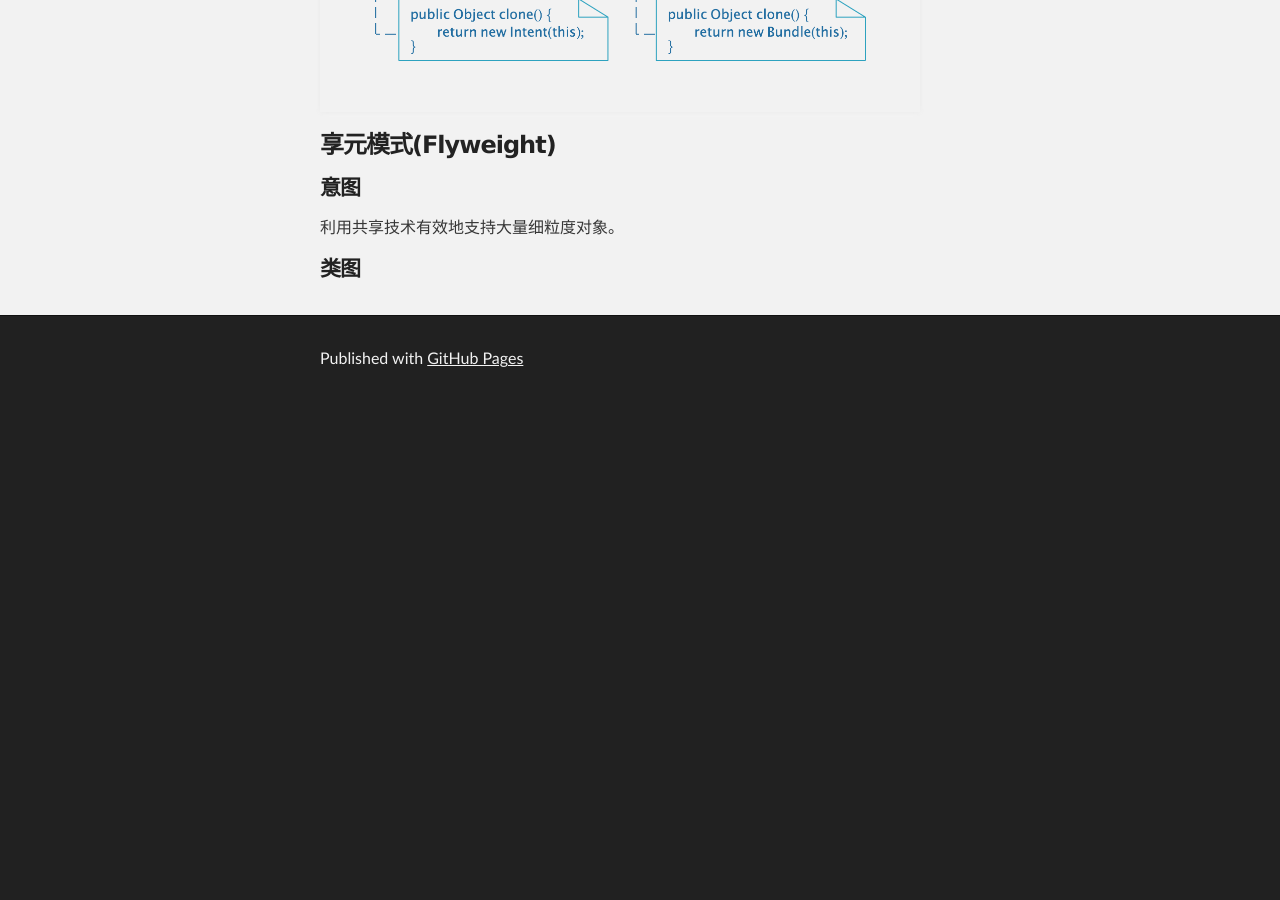
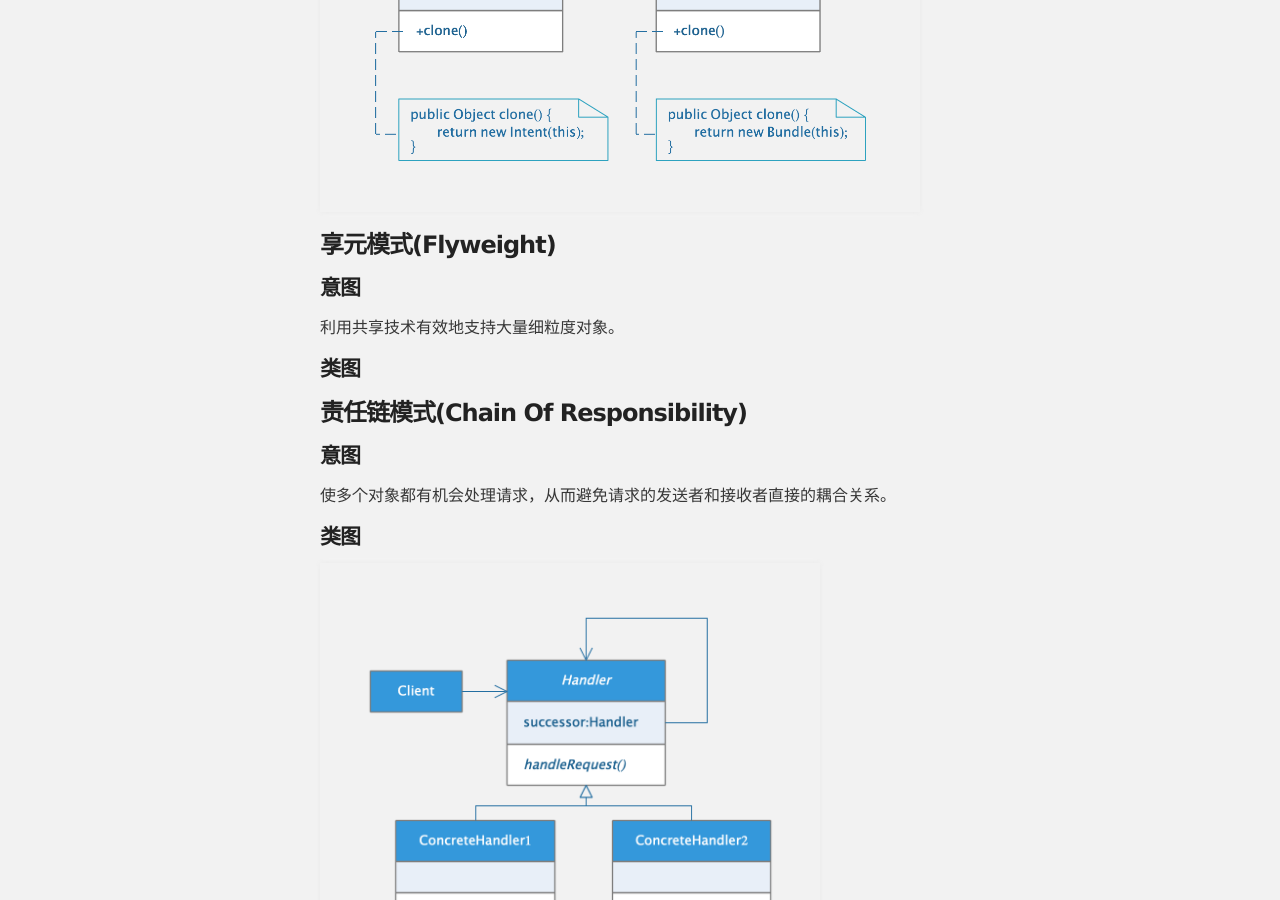
Before and after one commit to mwping/mwping.github.io, a Jekyll site: the page built from develop/design_pattern.md, in a window 1280 px wide and 900 px high, scrolled down 18741 px. Built offline with Jekyll 4.4.1, drawn with Linux system fonts in a browser that asks for light colours; our own code applies the rules of GitHub Pages for plain Markdown files; before the commit the page ends 19146 px from its top, so only the background shows below that; some of the changed text lies outside the part shown.

Commit message:
add 责任链

```diff
--- a/develop/design_pattern.md
+++ b/develop/design_pattern.md
@@ -83,6 +83,10 @@
 * ##### [享元模式(Flyweight)](#19)
   1. [意图](#19.1)
   2. [类图](#19.2)
+
+* ##### [责任链模式(Chain Of Responsibility)](#20)
+  1. [意图](#20.1)
+  2. [类图](#20.2)
 
 <h3 id="1">面向对象</h3>
 
@@ -380,3 +384,13 @@ public class ThreadPoolExecutor extends AbstractExecutorService {
 利用共享技术有效地支持大量细粒度对象。
 
 <h4 id="19.2">类图</h4>
+
+<h3 id="20">责任链模式(Chain Of Responsibility)</h3>
+
+<h4 id="20.1">意图</h4>
+
+使多个对象都有机会处理请求，从而避免请求的发送者和接收者直接的耦合关系。
+
+<h4 id="20.2">类图</h4>
+
+<img src="../assets/images/edraw/uml_responsibility.png" width="500">
```
Also changed, not shown: assets/images/edraw/uml_responsibility.png (added).
